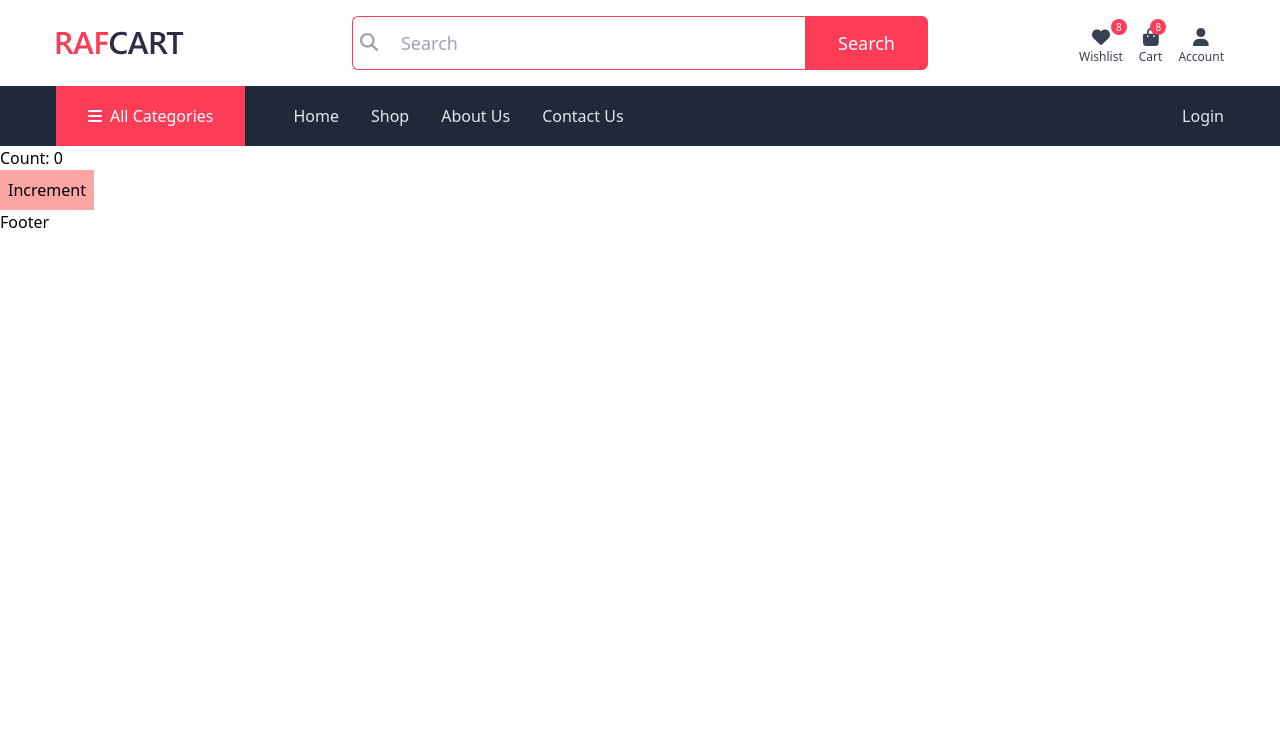
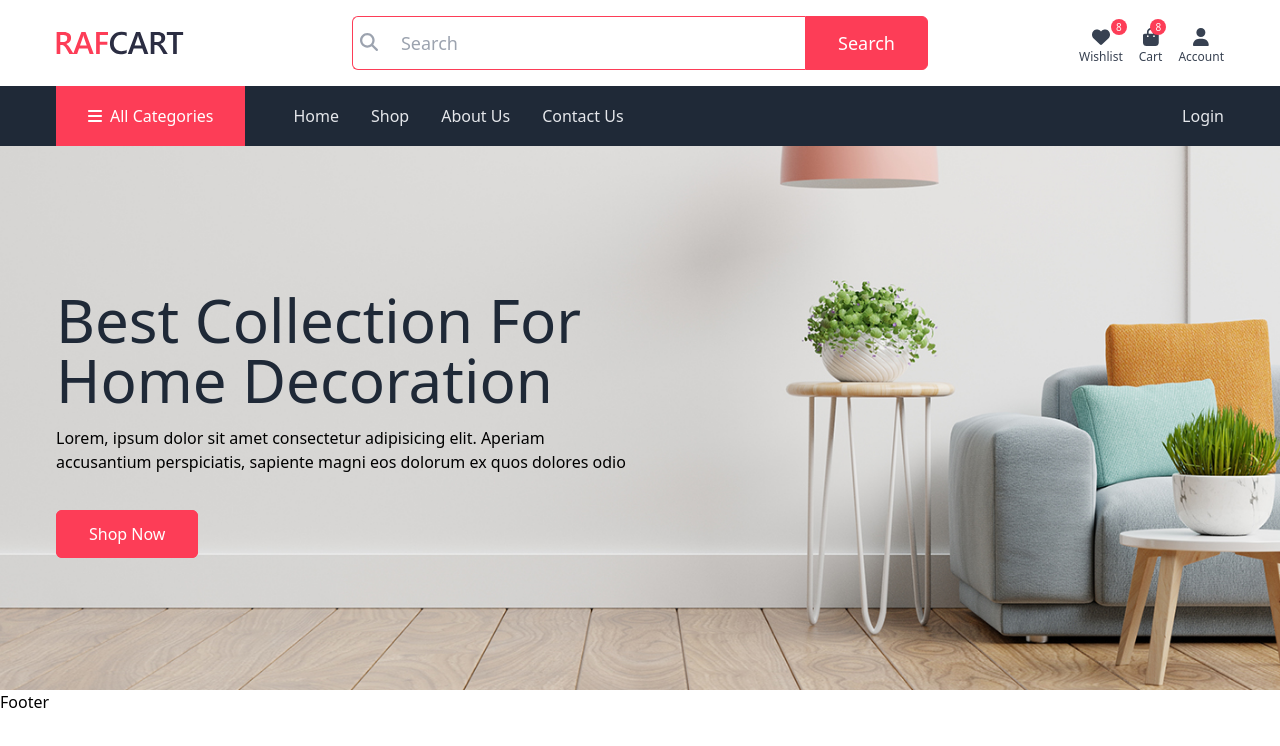
Before and after one commit to pads-sama/e-commerce-website, a React (Vite) app: page / in a window 1280 px wide. Shown: the top 746 px of the page. Built offline with nearby package versions, Linux system fonts and the light colour scheme.

Commit message:
Added hero section

```diff
--- /dev/null
+++ b/src/components/Home/Hero.tsx
@@ -0,0 +1,31 @@
+const Hero = () => {
+  return (
+    <div
+      className="bg-cover bg-no-repeat bg-center py-20 sm:py-36 lg:px-10"
+      style={{ backgroundImage: 'url("images/banner-bg.jpg")' }}
+    >
+      <div className="container">
+        <h1 className="text-4xl sm:text-4xl md:text-6xl text-gray-800 font-medium mb-4 capitalize">
+          best collection for <br /> home decoration
+        </h1>
+        <p>
+          Lorem, ipsum dolor sit amet consectetur adipisicing elit. Aperiam{" "}
+          <br />
+          accusantium perspiciatis, sapiente magni eos dolorum ex quos dolores
+          odio
+        </p>
+        <div className="mt-12">
+          <a
+            href="#"
+            className="bg-primary border border-primary text-white px-8 py-3 font-medium
+                    rounded-md hover:bg-transparent hover:text-primary"
+          >
+            Shop Now
+          </a>
+        </div>
+      </div>
+    </div>
+  );
+};
+
+export default Hero;
--- a/src/pages/Home/index.tsx
+++ b/src/pages/Home/index.tsx
@@ -1,15 +1,10 @@
-import React, { useState } from "react";
+import Hero from "../../components/Home/Hero";
 
 const Home = () => {
-  const [count, setCount] = useState(0);
-  const handleCount = () => setCount(count + 1);
   return (
-    <div>
-      <h1>Count: {count}</h1>
-      <button className="bg-red-300 p-2" onClick={handleCount}>
-        Increment
-      </button>
-    </div>
+    <>
+      <Hero />
+    </>
   );
 };
 
```
